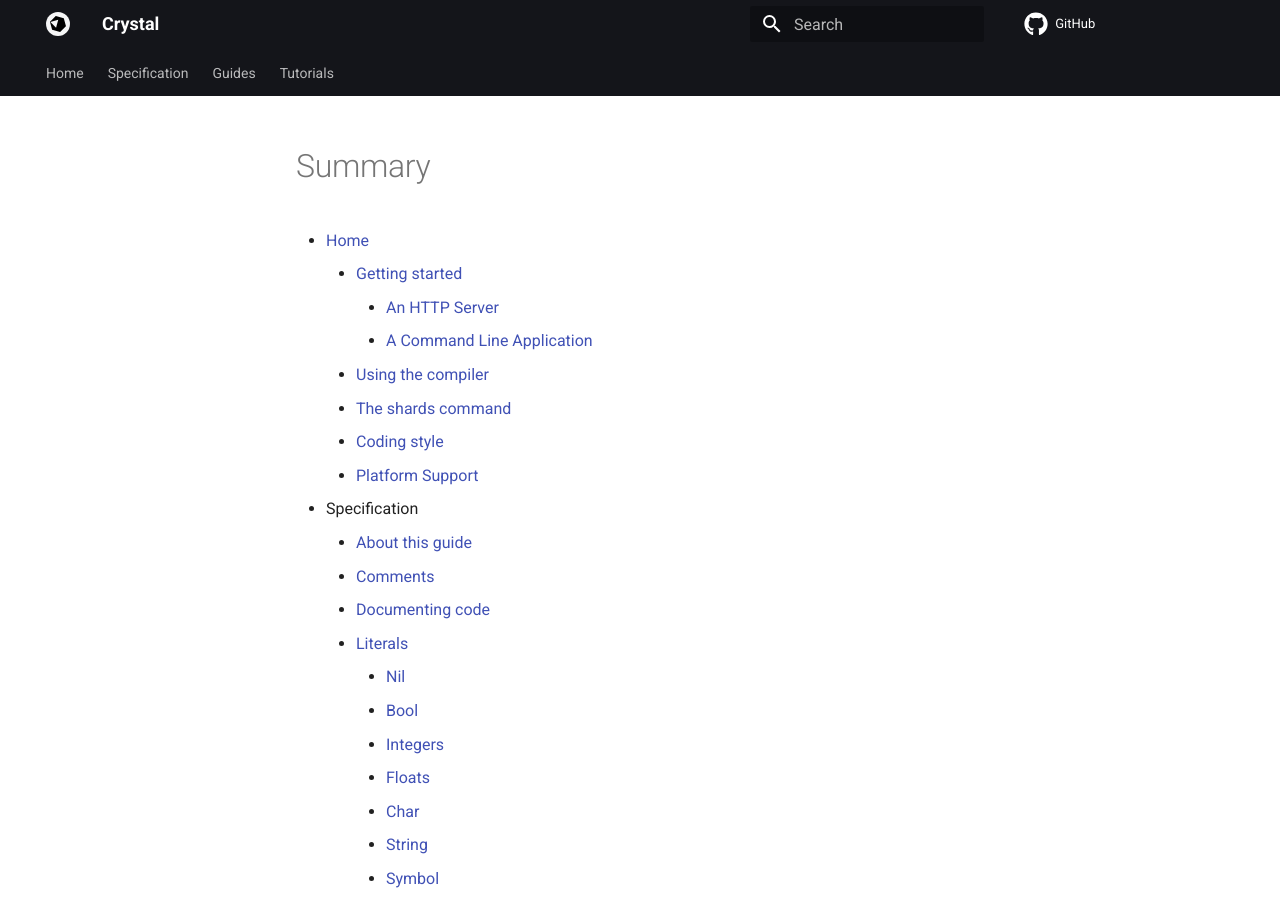
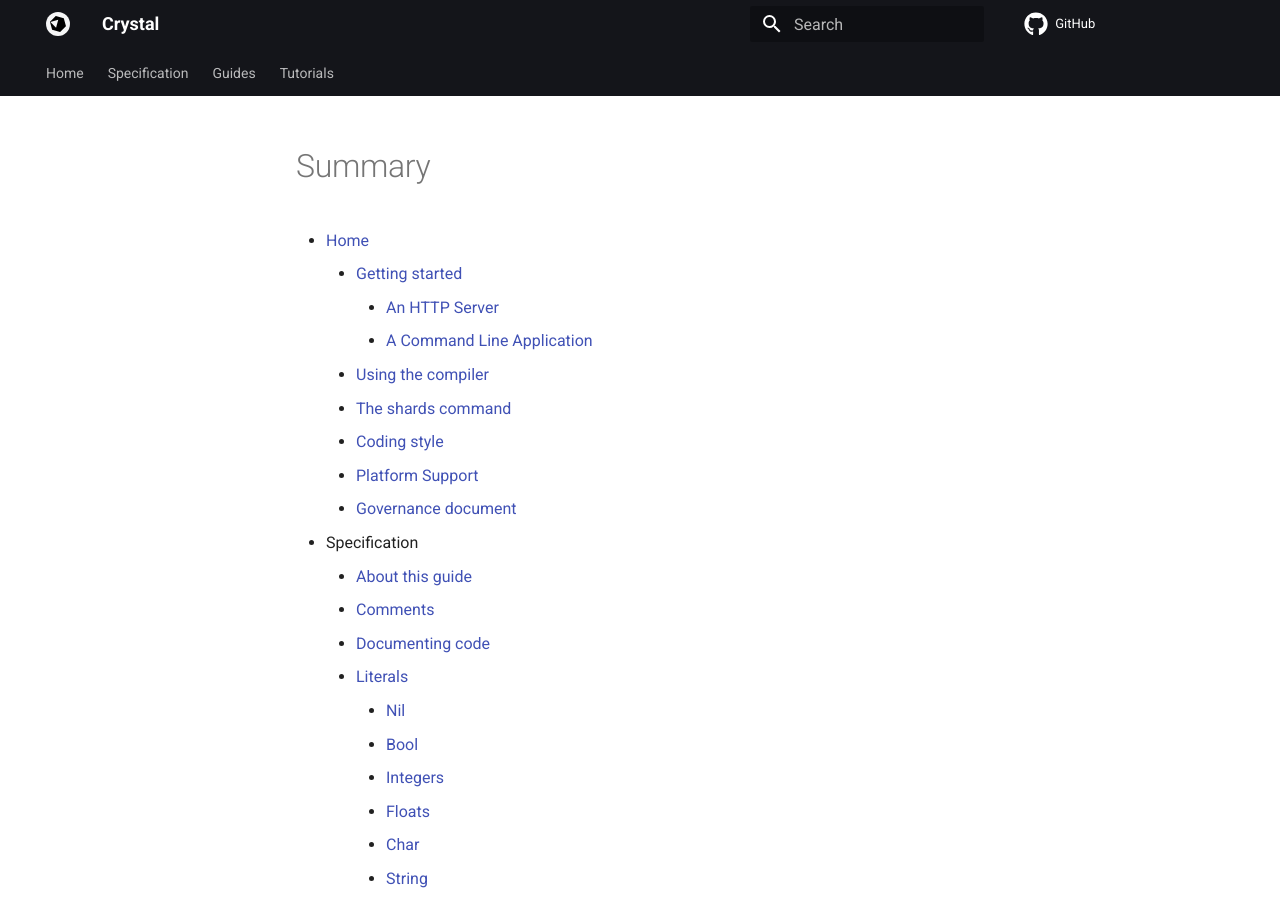
Before and after one commit to crystal-lang/crystal-book, an MkDocs documentation site: the page built from docs/SUMMARY.md, in a window 1280 px wide and 900 px high. Built offline with MkDocs 1.6.1 and Material for MkDocs 9.7.7, drawn with Linux system fonts in a browser that asks for light colours; nearby versions of some CDN libraries; library files that are not in the unit come from our copies; comment, search, counter and statistics services are not loaded.

Commit message:
adding the gov. doc in appropriate places

```diff
--- a/docs/SUMMARY.md
+++ b/docs/SUMMARY.md
@@ -8,6 +8,7 @@
     * [The shards command](the_shards_command/README.md)
     * [Coding style](conventions/coding_style.md)
     * [Platform Support](platform_support.md)
+	* [Governance document](./governance.md)
 * Specification
     * [About this guide](syntax_and_semantics/README.md)
     * [Comments](syntax_and_semantics/comments.md)
```
Also changed, not shown: docs/governance.md (renamed from docs/GOVERNANCE.md).
